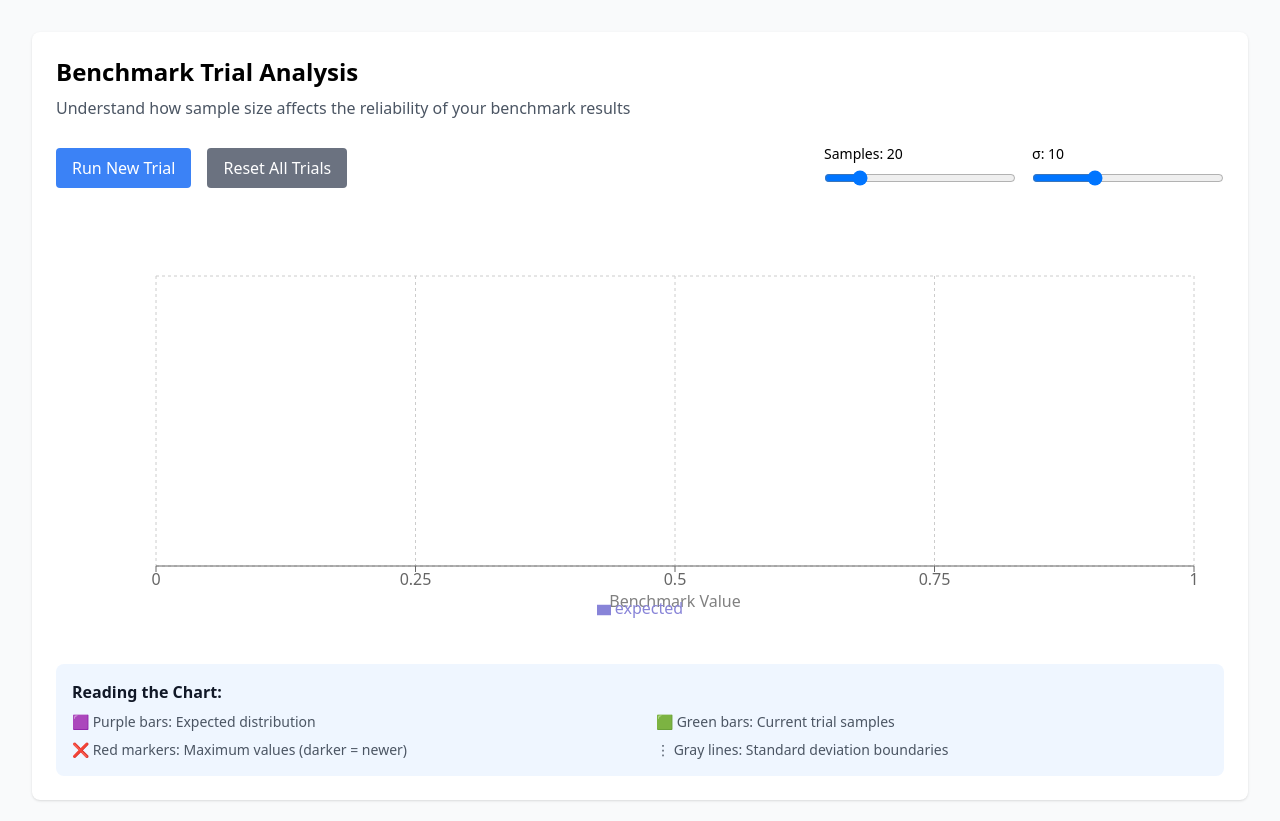
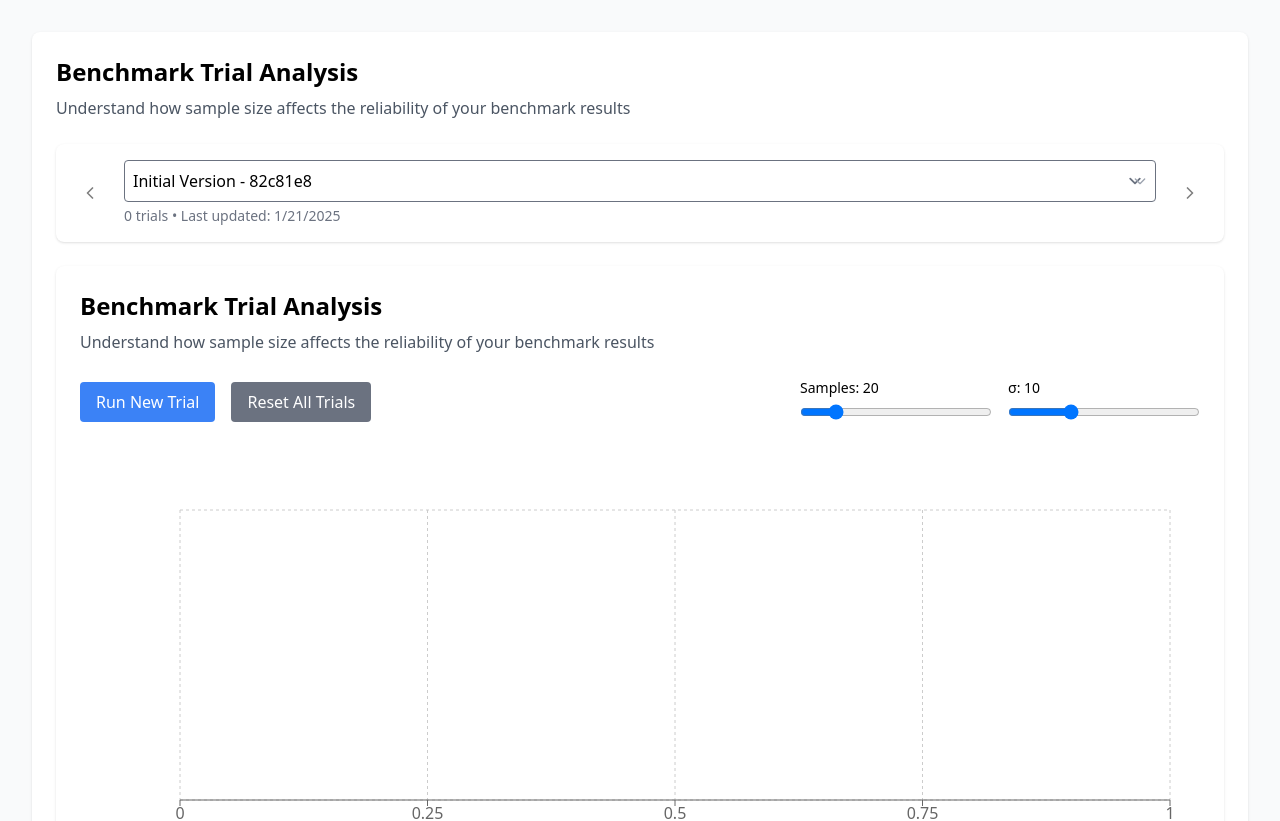
Before and after one commit to scottopell/benchmark-histogram, a React (Vite) app: page / in a window 1280 px wide. Shown: the top 821 px of the page. Built offline with nearby package versions, Linux system fonts and the light colour scheme.

Commit message:
Working version navigation UI

```diff
--- a/src/components/BenchmarkHistogram.tsx
+++ b/src/components/BenchmarkHistogram.tsx
@@ -1,10 +1,10 @@
 import React, { useState, useMemo, useEffect, ReactNode, useCallback } from 'react';
 import { ComposedChart, Bar, ReferenceLine, XAxis, YAxis, CartesianGrid, Tooltip, Legend, ResponsiveContainer } from 'recharts';
 import { ValueType, NameType, Payload } from 'recharts/types/component/DefaultTooltipContent';
-import { generateId } from "../id";
-import { Bucket, TargetVersion, Trial } from "../types";
+import { Bucket } from "../types";
 import { useTrialGeneration } from '../hooks/useTrialGeneration';
 import { useVersionContext } from '../context/VersionContext';
+import VersionNavigation from './VersionNavigation';
 
 interface SigmaLine {
     value: number;
@@ -51,34 +51,15 @@ const BenchmarkTrials: React.FC = () => {
         samplesPerTrial,
     });
 
+    // When version id changes, auto-select the latest trial
     useEffect(() => {
-        console.log('Initialization effect running', {
-            currentVersion,
-            addVersion
-        });
-
-        if (!currentVersion) {
-            const initialVersion = {
-                name: "Initial Version",
-                timestamp: Date.now(),
-                trials: []
-            };
-            console.log('Adding initial version:', initialVersion);
-            addVersion(initialVersion);
+        if (currentVersion) {
+            const latestTrial = currentVersion.trials[currentVersion.trials.length - 1];
+            setSelectedTrialId(latestTrial?.id || null);
+        } else {
+            setSelectedTrialId(null);
         }
-    }, [currentVersion, addVersion]);
-
-    const getInitialTrialId = (): string => {
-        const hash = window.location.hash.slice(1);
-        return hash || generateId();
-    };
-
-    useEffect(() => {
-        if (selectedTrialId === null) {
-            return;
-        }
-        window.history.replaceState({}, '', `#${selectedTrialId}`);
-    }, [selectedTrialId]);
+    }, [currentVersion?.id]);
 
     const runTrial = useCallback(async (): Promise<void> => {
         console.log('Run trial called', { currentVersion, isRunning });
@@ -240,6 +221,19 @@ const BenchmarkTrials: React.FC = () => {
     };
 
     return (
+        <div className="w-full p-6 bg-white rounded-lg shadow">
+            <div className="mb-6">
+                <h2 className="text-2xl font-bold">Benchmark Trial Analysis</h2>
+                <p className="text-gray-600 mt-2">
+                    Understand how sample size affects the reliability of your benchmark results
+                </p>
+            </div>
+
+            {/* Add the VersionNavigation component here */}
+            <VersionNavigation />
+
+            {/* Rest of your existing components */}
+            <div className="space-y-6">
                 <div className="w-full p-6 bg-white rounded-lg shadow">
                     <div className="mb-6">
                         <h2 className="text-2xl font-bold">Benchmark Trial Analysis</h2>
@@ -449,6 +443,8 @@ const BenchmarkTrials: React.FC = () => {
                         </div>
                     </div>
                 </div>
+            </div>
+        </div>
     );
 };
 
--- /dev/null
+++ b/src/components/VersionNavigation.tsx
@@ -0,0 +1,108 @@
+import { useVersionContext } from '../context/VersionContext';
+import { parseVersionId, compareVersionIds } from '../versionId';
+
+const ChevronLeft = (props: any) => (
+    <svg
+        {...props}
+        className="w-5 h-5"
+        viewBox="0 0 24 24"
+        fill="none"
+        stroke="currentColor"
+        strokeWidth="2"
+        strokeLinecap="round"
+        strokeLinejoin="round"
+    >
+        <polyline points="15 18 9 12 15 6" />
+    </svg>
+);
+
+const ChevronRight = (props: any) => (
+    <svg
+        {...props}
+        className="w-5 h-5"
+        viewBox="0 0 24 24"
+        fill="none"
+        stroke="currentColor"
+        strokeWidth="2"
+        strokeLinecap="round"
+        strokeLinejoin="round"
+    >
+        <polyline points="9 18 15 12 9 6" />
+    </svg>
+);
+
+
+const VersionNavigation = () => {
+    const { versions, currentVersion, setCurrentVersion } = useVersionContext();
+
+    // Sort versions by tag if available
+    const sortedVersions = [...versions].sort((a, b) =>
+        compareVersionIds(a.id, b.id)
+    );
+
+    const currentIndex = currentVersion
+        ? sortedVersions.findIndex(v => v.id === currentVersion.id)
+        : -1;
+
+    const prevVersion = currentIndex > 0 ? sortedVersions[currentIndex - 1] : null;
+    const nextVersion = currentIndex < sortedVersions.length - 1
+        ? sortedVersions[currentIndex + 1]
+        : null;
+
+    const formatVersionDisplay = (id: string) => {
+        const { sha, tag } = parseVersionId(id);
+        return tag ? `${tag} (${sha.slice(0, 4)})` : sha;
+    };
+
+    return (
+        <div className="flex items-center space-x-4 mb-6 bg-white p-4 rounded-lg shadow">
+            <button
+                onClick={() => prevVersion && setCurrentVersion(prevVersion.id)}
+                disabled={!prevVersion}
+                className="p-2 rounded hover:bg-gray-100 disabled:opacity-50 disabled:cursor-not-allowed"
+                title={prevVersion ? `Switch to ${formatVersionDisplay(prevVersion.id)}` : 'No previous version'}
+            >
+                <ChevronLeft className="w-5 h-5" />
+            </button>
+
+            <div className="flex-1">
+                <div className="relative">
+                    <select
+                        value={currentVersion?.id || ''}
+                        onChange={(e) => setCurrentVersion(e.target.value)}
+                        className="w-full p-2 pr-8 border rounded appearance-none bg-transparent cursor-pointer"
+                    >
+                        {sortedVersions.map((version) => (
+                            <option key={version.id} value={version.id}>
+                                {version.name} - {formatVersionDisplay(version.id)}
+                            </option>
+                        ))}
+                    </select>
+                    <div className="absolute inset-y-0 right-2 flex items-center pointer-events-none">
+                        <svg className="w-4 h-4 text-gray-400" fill="none" stroke="currentColor" viewBox="0 0 24 24">
+                            <path strokeLinecap="round" strokeLinejoin="round" strokeWidth={2} d="M19 9l-7 7-7-7" />
+                        </svg>
+                    </div>
+                </div>
+
+                {currentVersion && (
+                    <div className="mt-1 text-sm text-gray-500">
+                        {currentVersion.trials.length} trials • Last updated:{' '}
+                        {new Date(currentVersion.timestamp).toLocaleDateString()}
+                    </div>
+                )}
+            </div>
+
+            <button
+                onClick={() => nextVersion && setCurrentVersion(nextVersion.id)}
+                disabled={!nextVersion}
+                className="p-2 rounded hover:bg-gray-100 disabled:opacity-50 disabled:cursor-not-allowed"
+                title={nextVersion ? `Switch to ${formatVersionDisplay(nextVersion.id)}` : 'No next version'}
+            >
+                <ChevronRight className="w-5 h-5" />
+            </button>
+        </div>
+    );
+};
+
+export default VersionNavigation;
--- a/src/context/VersionContext.tsx
+++ b/src/context/VersionContext.tsx
@@ -1,5 +1,5 @@
-import React, { createContext, useState, useContext, ReactNode, useCallback, useEffect } from 'react';
-import { generateId } from "../id";
+import React, { createContext, useState, useContext, ReactNode, useCallback, useRef, useEffect } from 'react';
+import { generateVersionId } from "../versionId";
 import { TargetVersion, Trial } from "@/types";
 
 interface VersionContextType {
@@ -23,18 +23,28 @@ export const useVersionContext = () => {
 
 export const VersionProvider: React.FC<{ children: ReactNode }> = ({ children }) => {
     const [versions, setVersions] = useState<TargetVersion[]>([]);
-    const [currentVersionId, setCurrentVersionId] = useState<string | null>(null);
+    const [currentVersion, setCurrentVersionState] = useState<TargetVersion | null>(null);
+    const initialized = useRef(false);
 
-    // Derive currentVersion from versions and currentVersionId
-    const currentVersion = versions.find(v => v.id === currentVersionId) || null;
-
-    const getVersion = useCallback((versionId: string) => {
-        return versions.find(v => v.id === versionId) || null;
-    }, [versions]);
+    // Initialize with a single version if none exist
+    useEffect(() => {
+        console.log('Initialization check:', { initialized: initialized.current, versionsLength: versions.length });
+        if (!initialized.current && versions.length === 0) {
+            initialized.current = true;
+            const initialVersion: TargetVersion = {
+                id: generateVersionId(),
+                name: "Initial Version",
+                timestamp: Date.now(),
+                trials: []
+            };
+            setVersions([initialVersion]);
+            setCurrentVersionState(initialVersion);
+        }
+    }, [versions.length]);
 
     const addVersion = useCallback((versionData: Partial<TargetVersion>) => {
         const newVersion: TargetVersion = {
-            id: generateId(),
+            id: generateVersionId(),
             name: versionData.name || `Version ${versions.length + 1}`,
             timestamp: Date.now(),
             trials: [],
@@ -42,14 +52,19 @@ export const VersionProvider: React.FC<{ children: ReactNode }> = ({ children })
         };
 
         setVersions(prev => [...prev, newVersion]);
-        setCurrentVersionId(newVersion.id);
+        setCurrentVersionState(newVersion); // Automatically switch to new version
     }, [versions.length]);
 
+    const getVersion = useCallback((versionId: string) => {
+        return versions.find(v => v.id === versionId) || null;
+    }, [versions]);
+
     const setCurrentVersion = useCallback((versionId: string) => {
-        if (versions.some(v => v.id === versionId)) {
-            setCurrentVersionId(versionId);
+        const version = getVersion(versionId);
+        if (version) {
+            setCurrentVersionState(version);
         }
-    }, [versions]);
+    }, [getVersion]);
 
     const addTrialToVersion = useCallback((versionId: string, trial: Trial) => {
         console.log('Adding trial to version', { versionId, trial });
@@ -59,28 +74,24 @@ export const VersionProvider: React.FC<{ children: ReactNode }> = ({ children })
                 if (version.id === versionId) {
                     return {
                         ...version,
-                        trials: [...version.trials, trial]
+                        trials: [...version.trials, trial],
+                        timestamp: Date.now() // Update timestamp when modified
                     };
                 }
                 return version;
             });
+
+            // Update current version state if this is the current version
+            if (currentVersion?.id === versionId) {
+                const updatedVersion = newVersions.find(v => v.id === versionId);
+                if (updatedVersion) {
+                    setCurrentVersionState(updatedVersion);
+                }
+            }
+
             return newVersions;
         });
-    }, []);
-
-    // Initialize with a version if none exists
-    useEffect(() => {
-        if (versions.length === 0) {
-            const initialVersion: TargetVersion = {
-                id: generateId(),
-                name: "Initial Version",
-                timestamp: Date.now(),
-                trials: []
-            };
-            setVersions([initialVersion]);
-            setCurrentVersionId(initialVersion.id);
-        }
-    }, []);
+    }, [currentVersion?.id]);
 
     const value = {
         versions,
--- /dev/null
+++ b/src/versionId.ts
@@ -0,0 +1,65 @@
+// utils/versionId.ts
+
+// Generate a random hex string of specified length
+const generateShortSha = (length: number = 7): string => {
+    const chars = '0123456789abcdef';
+    return Array.from(
+        { length },
+        () => chars[Math.floor(Math.random() * chars.length)]
+    ).join('');
+};
+
+export interface VersionIdOptions {
+    tag?: string;       // Optional semantic version tag
+    length?: number;    // Length of the short SHA (default: 7)
+}
+
+// Validates semantic version format
+const isValidSemanticVersion = (version: string): boolean => {
+    const pattern = /^\d+\.\d+(\.\d+)?$/;
+    return pattern.test(version);
+};
+
+export const generateVersionId = (options: VersionIdOptions = {}): string => {
+    const { tag, length = 7 } = options;
+    const sha = generateShortSha(length);
+
+    if (tag) {
+        if (!isValidSemanticVersion(tag)) {
+            throw new Error('Invalid semantic version format. Use format: x.y or x.y.z');
+        }
+        return `${sha}@${tag}`;
+    }
+
+    return sha;
+};
+
+// Parse a version ID back into its components
+export const parseVersionId = (id: string): { sha: string; tag?: string } => {
+    const parts = id.split('@');
+    return {
+        sha: parts[0],
+        tag: parts[1]
+    };
+};
+
+// Compare two version IDs based on their tags
+export const compareVersionIds = (idA: string, idB: string): number => {
+    const { tag: tagA } = parseVersionId(idA);
+    const { tag: tagB } = parseVersionId(idB);
+
+    if (!tagA && !tagB) return 0;
+    if (!tagA) return -1;
+    if (!tagB) return 1;
+
+    const partsA = tagA.split('.').map(Number);
+    const partsB = tagB.split('.').map(Number);
+
+    for (let i = 0; i < Math.max(partsA.length, partsB.length); i++) {
+        const a = partsA[i] || 0;
+        const b = partsB[i] || 0;
+        if (a !== b) return a - b;
+    }
+
+    return 0;
+};
```
Lines whose indentation alone changed are shown as unchanged.
